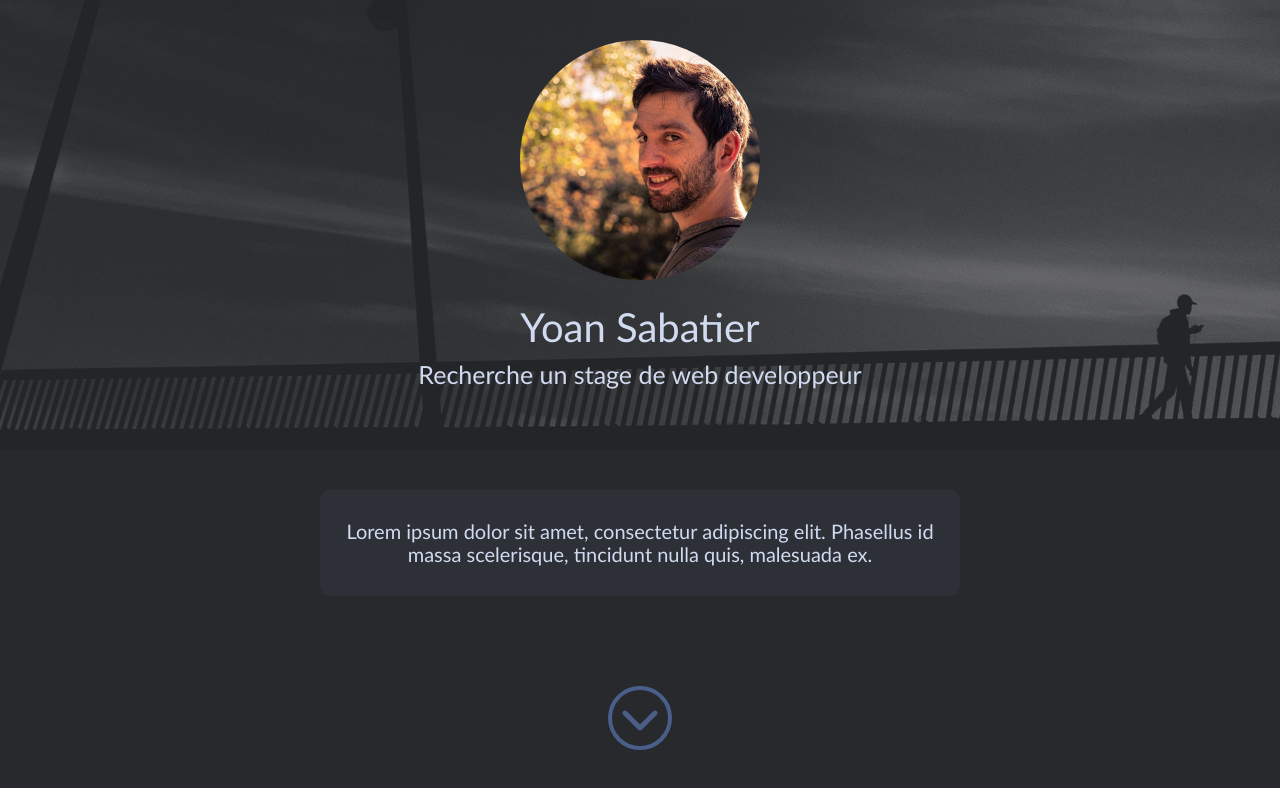
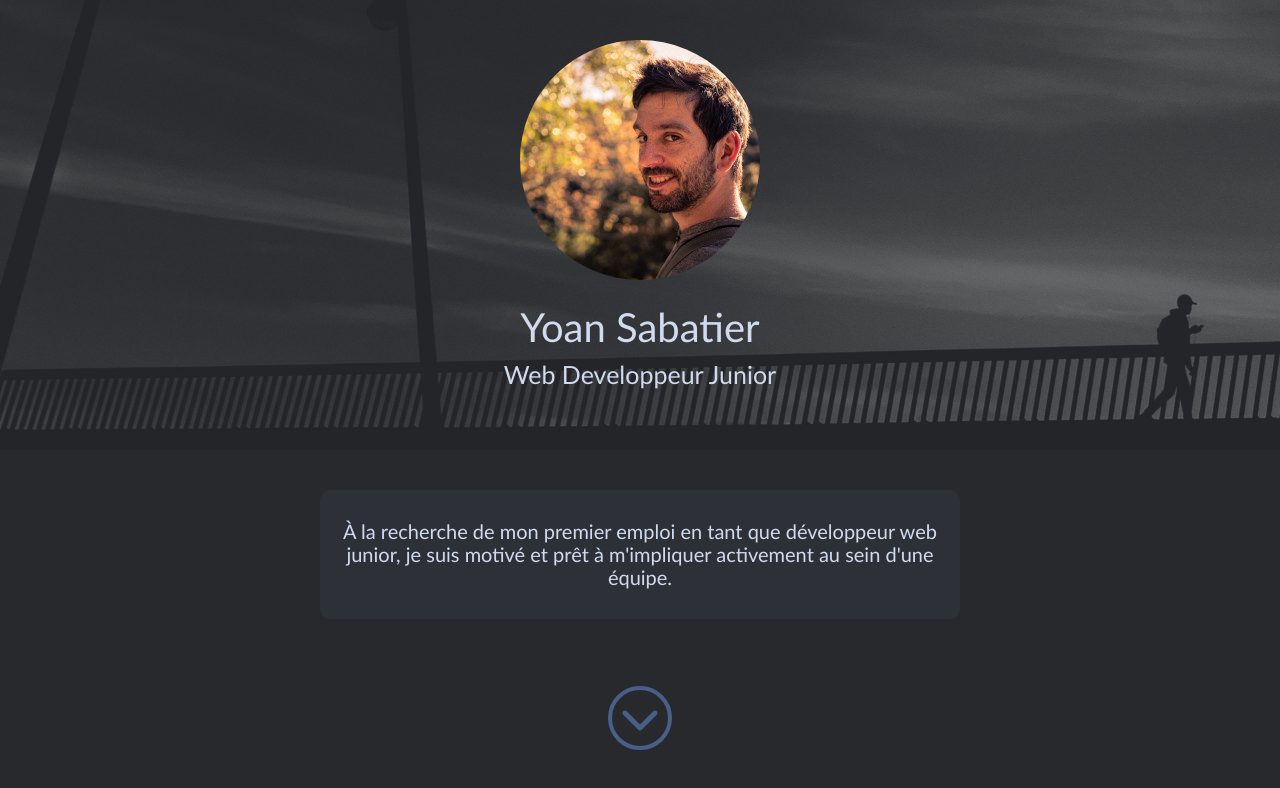
Before and after one commit to Asmothfr/cv_online, a Vue app: page / in a window 1280 px wide. Shown: the top 788 px of the page. Built offline with nearby package versions, Linux system fonts and the light colour scheme.

Commit message:
presentation HomeView

```diff
--- a/src/components/AppHero/AppHero.vue
+++ b/src/components/AppHero/AppHero.vue
@@ -3,7 +3,7 @@
     <img class="AppHero__profilImg" src="@/assets/img/18192427_639011772976798_8733754709265496115_o.jpg" alt="">
     <div class="AppHero__titleGroup">
       <p class="AppHero__title">Yoan Sabatier</p>
-      <p class="AppHero__subTitle">Recherche un stage de web developpeur</p>
+      <p class="AppHero__subTitle">Web Developpeur Junior</p>
     </div>
   </div>
 </template>
--- a/src/views/HomeView.vue
+++ b/src/views/HomeView.vue
@@ -12,7 +12,7 @@ import PresentationCard from '@/components/PresentationCard/PresentationCard.vue
 import DownChevronButton from '@/components/DownChevronButton/DownChevronButton.vue'
 
 const route = "/competences"
-const stringBorderContent = "Lorem ipsum dolor sit amet, consectetur adipiscing elit. Phasellus id massa scelerisque, tincidunt nulla quis, malesuada ex.";
+const stringBorderContent = "À la recherche de mon premier emploi en tant que développeur web junior, je suis motivé et prêt à m'impliquer activement au sein d'une équipe.";
 </script>
 
 <style scoped></style>
```
